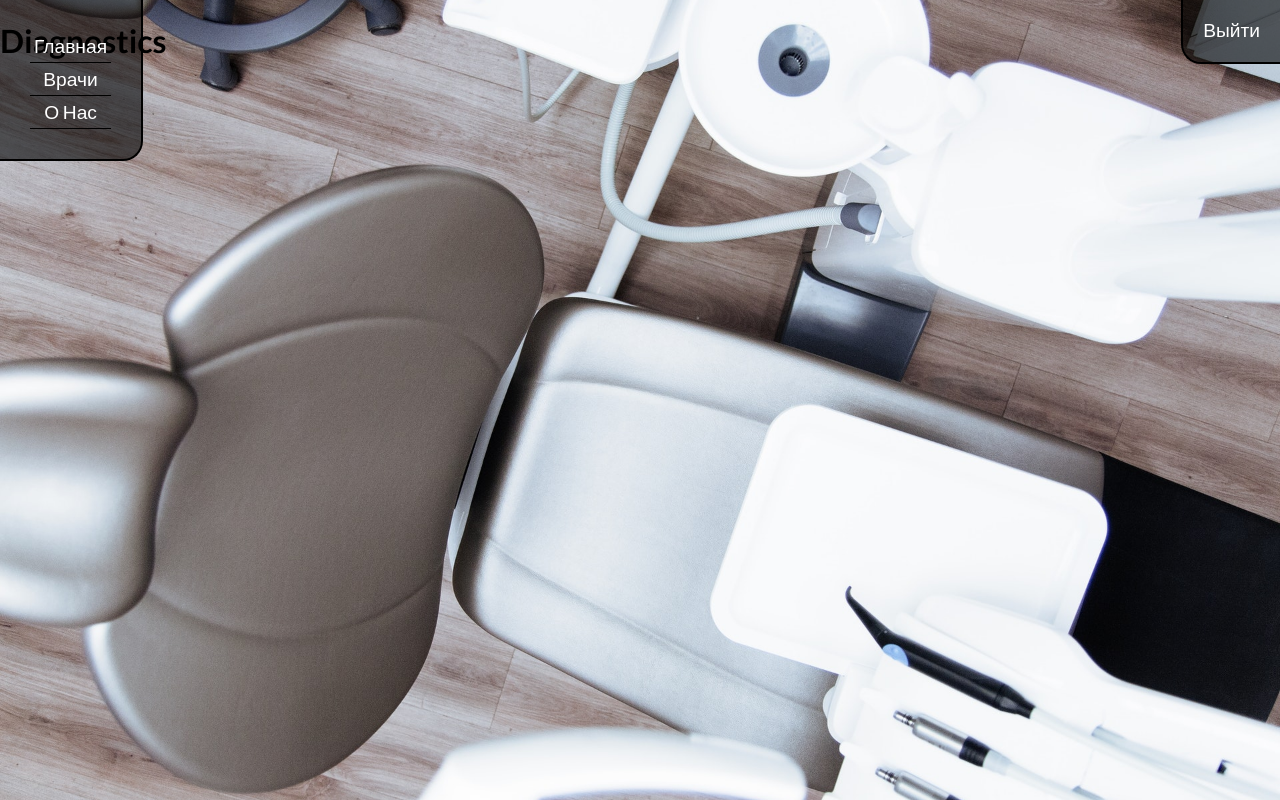
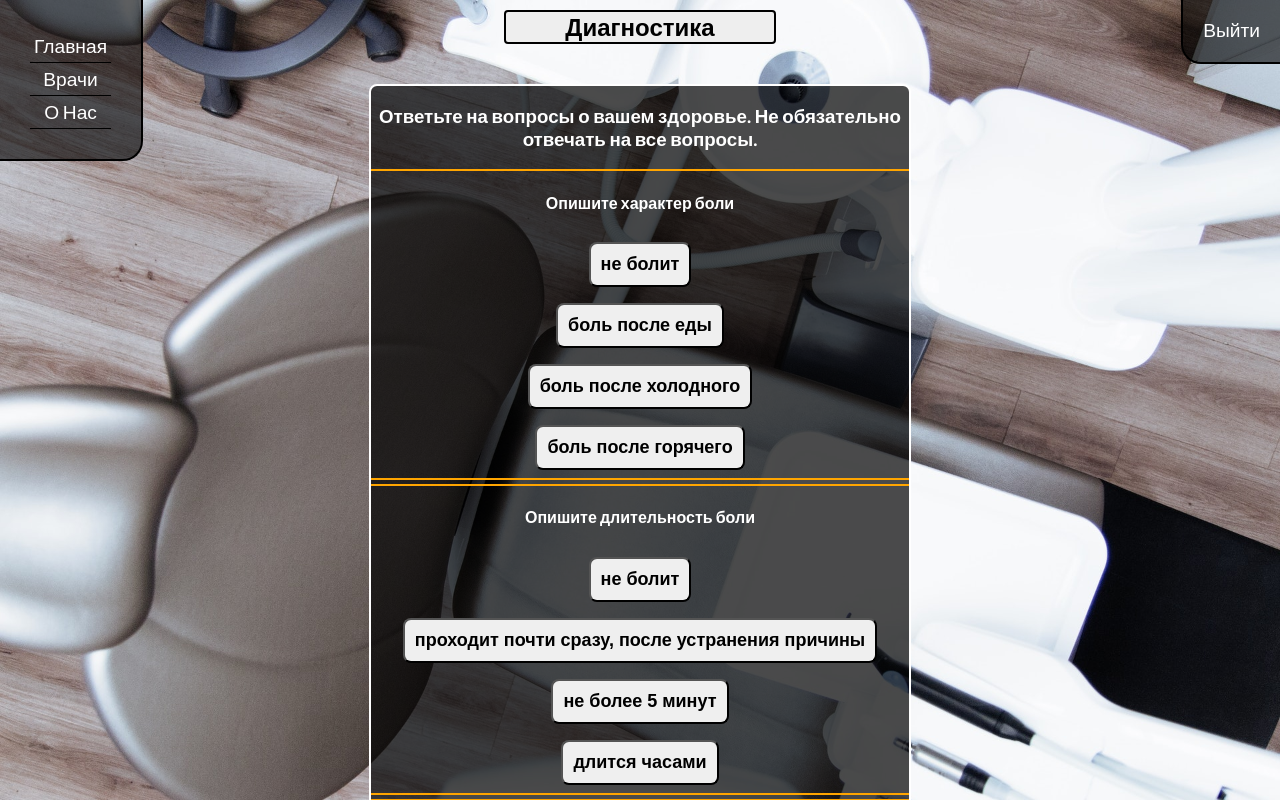
Before and after one commit to Cephern/nano_doc, a React (Create React App) app: page /diagnostics in a window 1280 px wide. Shown: the top 800 px of the page. Built offline with nearby package versions, Linux system fonts and the light colour scheme.

Commit message:
Diagnostics template

```diff
--- a/src/pages/Diagnostics/Diagnostics.css
+++ b/src/pages/Diagnostics/Diagnostics.css
@@ -0,0 +1,45 @@
+.Diagnostics {
+	width: 70%;
+	margin: 10px auto;
+	text-align: center;
+}
+
+.Diagnostics form {
+	background-color: rgba(0, 0, 0, 0.7);
+	border-radius: 8px;
+	border: 2px solid #fff;
+	color: #fff;
+	margin: 40px auto 0;
+	width: 60%;
+}
+
+.Diagnostics form .question {
+	border-top: 2px solid orange;
+	border-bottom: 2px solid orange;
+	margin: 4px 0;
+}
+
+.Diagnostics form .answers {
+	display: flex;
+	flex-direction: column;
+	align-items: center;
+	justify-content: space-evenly;
+}
+
+.Diagnostics form .answers button {
+	padding: 10px;
+	margin: 8px 0;
+	border-radius: 8px;
+	font-size: 18px;
+	font-weight: bold;
+	cursor: pointer;
+}
+
+.Diagnostics form .submit {
+	margin: 20px;
+	padding: 10px;
+	border-radius: 8px;
+	font-size: 18px;
+	font-weight: bold;
+	cursor: pointer;
+}
--- a/src/pages/Diagnostics/Diagnostics.js
+++ b/src/pages/Diagnostics/Diagnostics.js
@@ -1,12 +1,122 @@
 // styles
 import "./Diagnostics.css";
 
-import React from "react";
+// hooks
+import { useState } from "react";
+import Question from "./Question";
 
 export default function Diagnostics() {
-  return (
-    <div>
-      <h1>Diagnostics</h1>
-    </div>
-  );
+	const [questions, setQuestions] = useState([
+		{
+			id: 0,
+			name: "character",
+			body: "Опишите характер боли",
+			asw1: "не болит",
+			asw2: "боль после еды",
+			asw3: "боль после холодного",
+			asw4: "боль после горячего",
+		},
+		{
+			id: 1,
+			name: "duration",
+			body: "Опишите длительность боли",
+			asw1: "не болит",
+			asw2: "проходит почти сразу, после устранения причины",
+			asw3: "не более 5 минут",
+			asw4: "длится часами",
+		},
+		{
+			id: 2,
+			name: "regularity",
+			body: "Опишите регулярность возникновения боли",
+			asw1: "не болит",
+			asw2: "болит после приема пищи/питья",
+			asw3: "болит само по себе, несколько раз в день, чаще ночью",
+			asw4: "болит при накусывании на зуб",
+		},
+		{
+			id: 3,
+			name: "intesity",
+			body: "Опишите интенсивность боли",
+			asw1: "не болит",
+			asw2: "боль жмущая, ноющая, больше раздражает, чем болит",
+			asw3: "болит умеренно, проходит после приема обезболивающего",
+			asw4: "болит сильно, боль распирающая, резкая, длительная",
+		},
+		{
+			id: 4,
+			name: "localisation",
+			body: "Опишите локализацию боли",
+			asw1: "не болит",
+			asw2: "болит в зубе, могу указать зуб",
+			asw3: "болит в зубе, не могу указать конкретный зуб",
+			asw4: "болит в челюсти",
+		},
+		{
+			id: 5,
+			name: "color",
+			body: "Опишите цвет беспокоящего зуба",
+			asw1: "зуб отсутствует",
+			asw2: "в цвете изменен, серый",
+			asw3: "в цвете изменен, желтый",
+			asw4: "в цвете не изменен",
+		},
+		{
+			id: 6,
+			name: "plaque",
+			body: "Есть ли налет на зубах",
+			asw1: "нет",
+			asw2: "налет черного цвета в придесневой области",
+			asw3: "налет черный на всей поверхности зуба",
+			asw4: "есть зубные камни",
+		},
+		{
+			id: 7,
+			name: "bleeding",
+			body: "Есть ли кровоточивость при чистке зубов",
+			asw1: "нет",
+			asw2: "есть около одного зуба",
+			asw3: "есть около 2-3 зубов",
+			asw4: "есть в области всех зубов",
+		},
+		{
+			id: 8,
+			name: "condition",
+			body: "Опишите состояние беспокоящего зуба",
+			asw1: "зуб цел",
+			asw2: "есть кариозные полости",
+			asw3: "зуб наполовину разрушен",
+			asw4: "зуб полностью разрушен/есть только корень",
+		},
+		{
+			id: 9,
+			name: "length",
+			body: "Как давно зуб начал беспокоить",
+			asw1: "день назад",
+			asw2: "меньше недели",
+			asw3: "меньше года",
+			asw4: "больше года",
+		},
+	]);
+
+	return (
+		<div className="Diagnostics">
+			<h2 className="title">Диагностика</h2>
+
+			<form>
+				<h3>
+					Ответьте на вопросы о вашем здоровье. Не обязательно отвечать на все
+					вопросы.
+				</h3>
+
+				<div className="questions">
+					{questions.map((question) => (
+						<Question key={question.id} question={question} />
+					))}
+				</div>
+
+				<button className="submit">Отправить</button>
+			</form>
+		</div>
+	);
 }
--- /dev/null
+++ b/src/pages/Diagnostics/Question.js
@@ -0,0 +1,15 @@
+function Question({ question }) {
+	return (
+		<div className="question">
+			<h4>{question.body}</h4>
+
+			<div className="answers">
+				<button>{question.asw1}</button>
+				<button>{question.asw2}</button>
+				<button>{question.asw3}</button>
+				<button>{question.asw4}</button>
+			</div>
+		</div>
+	);
+}
+export default Question;
--- a/src/pages/Home/Home.js
+++ b/src/pages/Home/Home.js
@@ -83,7 +83,7 @@ export default function Home() {
 			<Greeting />
 
 			<div className="actions">
-        <Link to="/diagnostict" className="diagnostic">
+				<Link to="/diagnostics" className="diagnostic">
 					Пройти Диагностику
 				</Link>
 				<Link to="/appointment" className="appointment">
```
Lines whose indentation alone changed are shown as unchanged.
